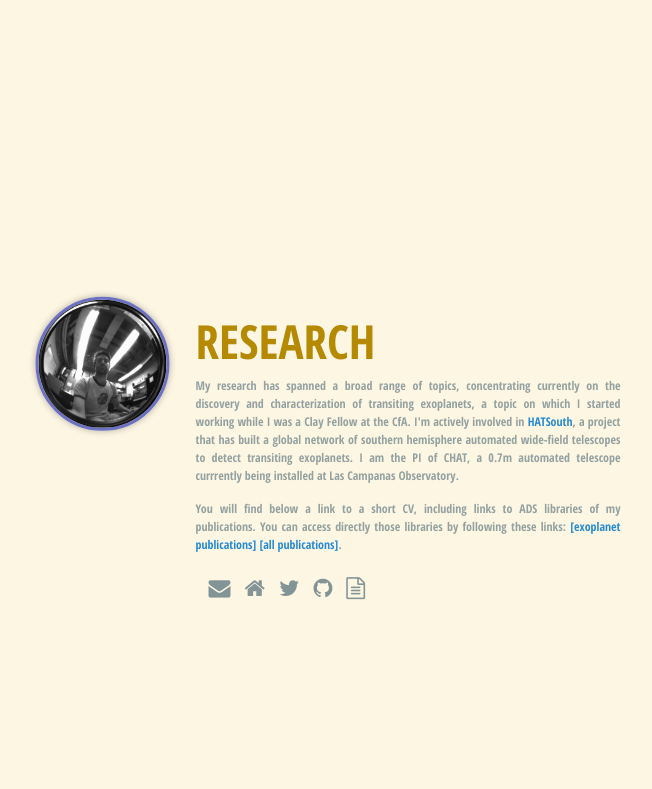
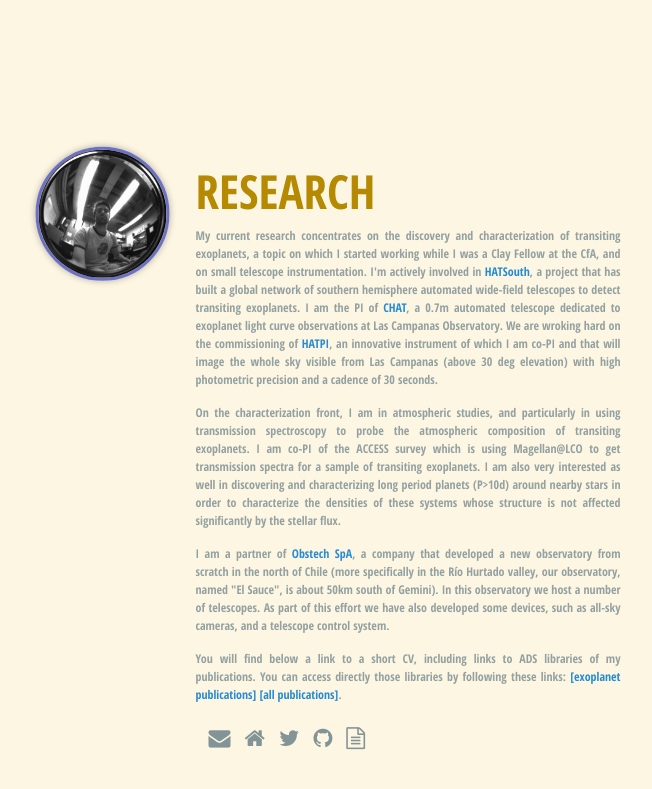
Before and after one commit to andres-jordan/andres-jordan.github.io, a Jekyll site: the page built from research/index.html, in a window 1280 px wide. Shown: the top 789 px of the page, without its empty margins (312-964 px from the left). Built offline with Jekyll 4.4.1, drawn with Linux system fonts in a browser that asks for light colours; nearby versions of some CDN libraries.

Commit message:
update to research

```diff
--- a/research/index.html
+++ b/research/index.html
@@ -10,7 +10,13 @@ layout: default
       </span>
        <div class="site-research-description">
           <p>
-          My research has spanned a broad range of topics, concentrating currently on the discovery and characterization of transiting exoplanets, a topic on which I started working while I was a Clay Fellow at the CfA. I'm actively involved in <a href="http://hatsouth.org">HATSouth</a>, a project that has built a global network of southern hemisphere automated wide-field telescopes to detect transiting exoplanets. I am the PI of CHAT, a 0.7m automated telescope currrently being installed at Las Campanas Observatory.
+          My current research concentrates on the discovery and characterization of transiting exoplanets, a topic on which I started working while I was a Clay Fellow at the CfA, and on small telescope instrumentation. I'm actively involved in <a href="http://hatsouth.org">HATSouth</a>, a project that has built a global network of southern hemisphere automated wide-field telescopes to detect transiting exoplanets. I am the PI of <a href="http://chat.hatsurveys.org">CHAT</a>, a 0.7m automated telescope dedicated to exoplanet light curve observations at Las Campanas Observatory. We are wroking hard on the commissioning of <a href="http://hatpi.org">HATPI</a>, an innovative instrument of which I am co-PI and that will image the whole sky visible from Las Campanas (above 30 deg elevation) with high photometric precision and a cadence of 30 seconds.
+        </p>
+        <p>
+          On the characterization front, I am in atmospheric studies, and particularly in using transmission spectroscopy to probe the atmospheric composition of transiting exoplanets. I am co-PI of the ACCESS survey which is using Magellan@LCO to get transmission spectra for a sample of transiting exoplanets. I am also very interested as well in discovering and characterizing long period planets (P>10d) around nearby stars in order to characterize the densities of these systems whose structure is not affected significantly by the stellar flux.
+        </p>
+        <p>
+          I am a partner of <a href="http://obstech.cl">Obstech SpA</a>, a company that developed a new observatory from scratch in the north of Chile (more specifically in the Río Hurtado valley, our observatory, named "El Sauce", is about 50km south of Gemini). In this observatory we host a number of telescopes. As part of this effort we have also developed some devices, such as all-sky cameras, and a telescope control system.
         </p>
         <p>
           You will find below a link to a short CV, including links to ADS libraries of my publications. You can access directly those libraries by following these links:
```
